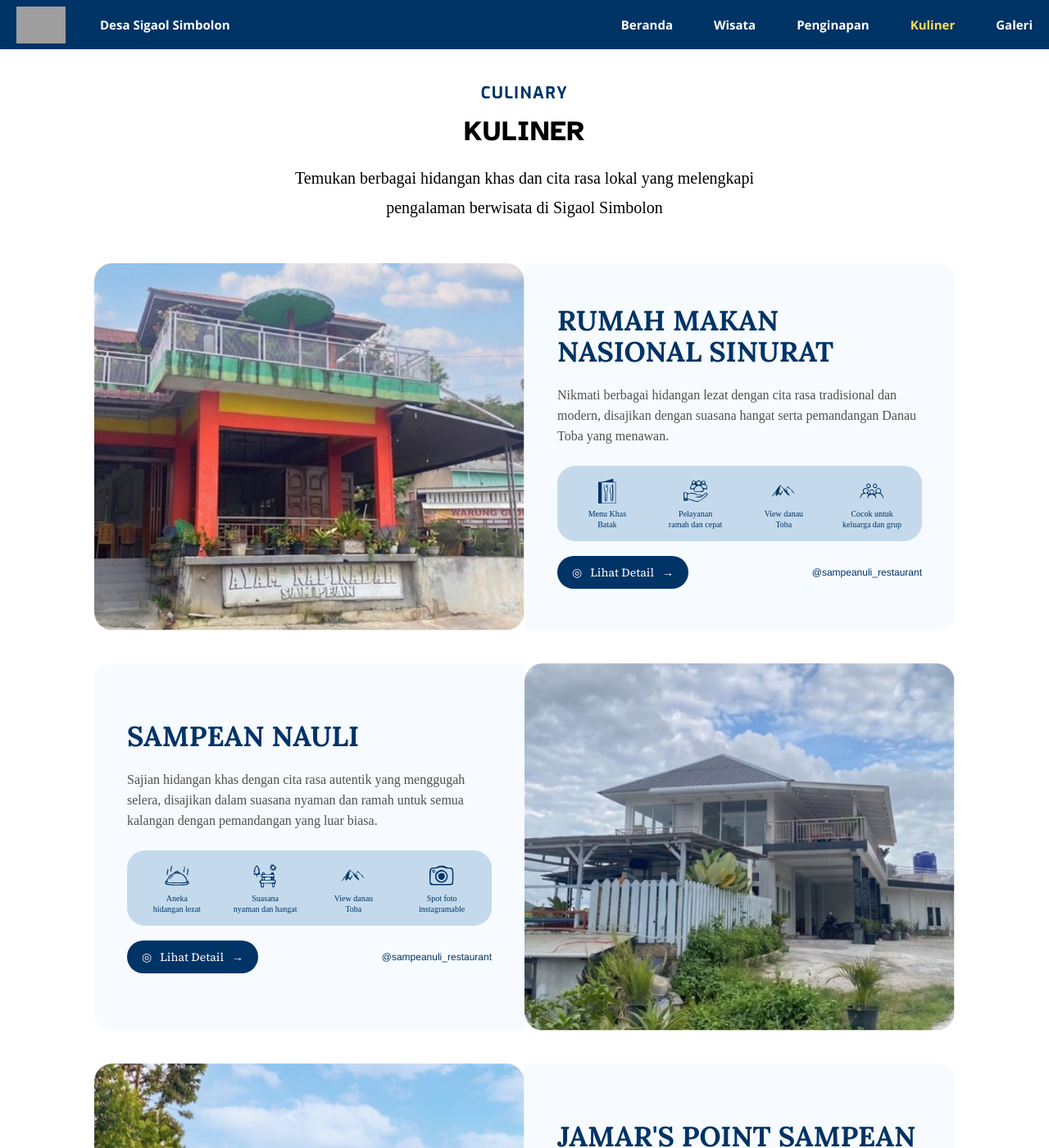
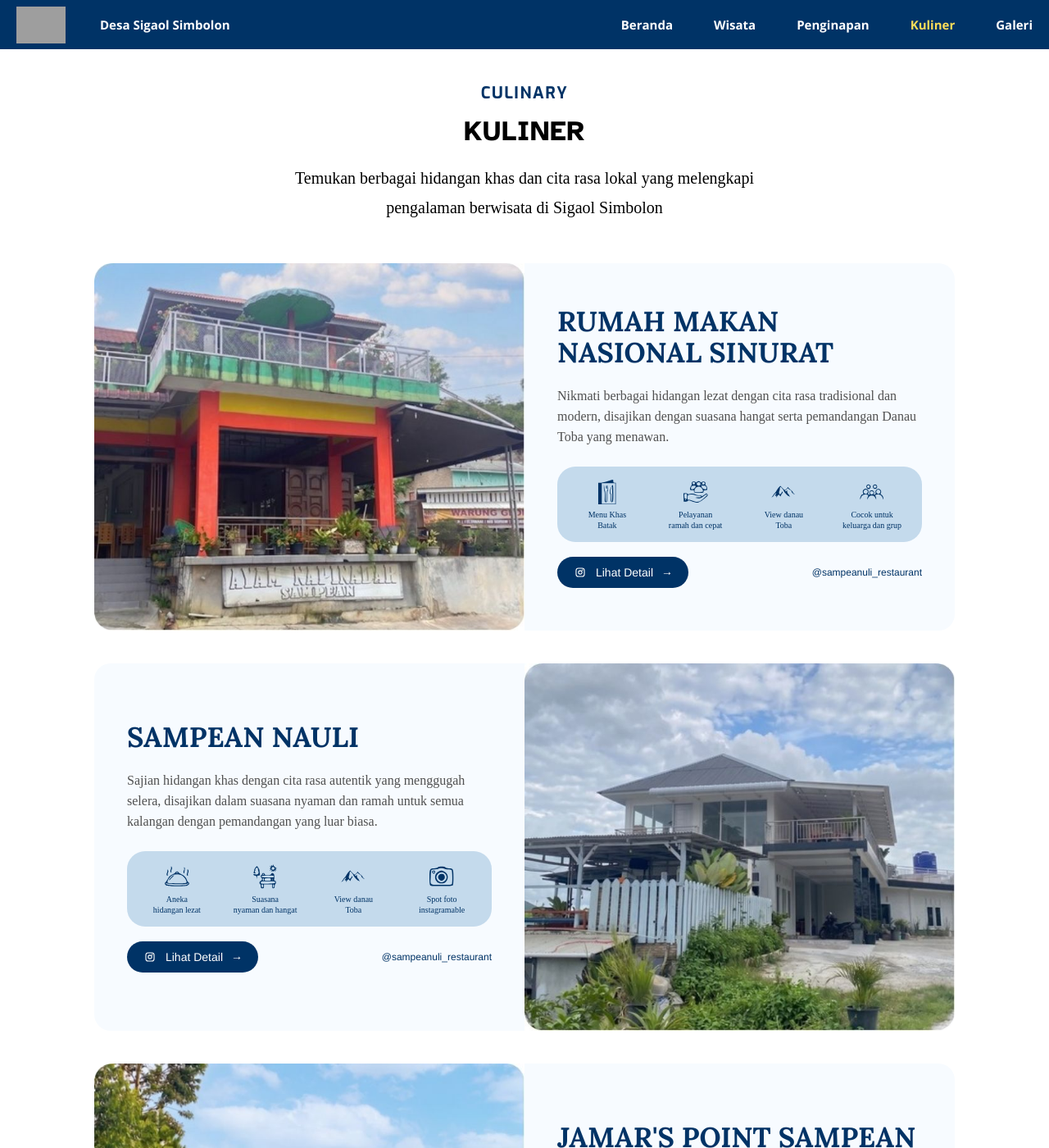
Before and after one commit to DesaSigaolSimbolon/desasigaolsimbolon.github.io, a Jekyll site: the page built from culinary.html, in a window 1280 px wide and 1400 px high. Shown: the whole window at 82% size. Built offline with Jekyll 4.4.1, drawn with Linux system fonts in a browser that asks for light colours; some web fonts are replaced; grey boxes are pictures that could not be loaded.

Commit message:
Update 0.7.3 fix the culinary button don't use instagram logo

```diff
--- a/_sass/_culinary.scss
+++ b/_sass/_culinary.scss
@@ -175,6 +175,20 @@
     background: $navy;
     transform: translateY(-1px);
   }
+
+  span {
+    width: 18px;
+    height: 18px;
+    display: inline-flex;
+    align-items: center;
+    justify-content: center;
+
+    img {
+      width: 100%;
+      height: 100%;
+      display: block;
+    }
+  }
 }
 
 .culinary-social {
--- a/culinary.html
+++ b/culinary.html
@@ -55,10 +55,17 @@ permalink: /culinary.html
           <div class="culinary-card-footer">
             <a
               href="{{ 'https://www.instagram.com/' | append: place.social }}"
-              class="culinary-detail-button"
+              class="culinary-detail-button arimo-regular"
             >
-              <span class="arimo-regular" aria-hidden="true">◎</span>
+              <span aria-hidden="true">
+                <img
+                  src="{{ '/assets/images/icons/instagram.svg' | relative_url }}"
+                  alt="instagram"
+                />
+              </span>
+
               Lihat Detail
+
               <strong aria-hidden="true">→</strong>
             </a>
 
```
Also changed, not shown: assets/images/icons/instagram.svg (added), site.webmanifest.
